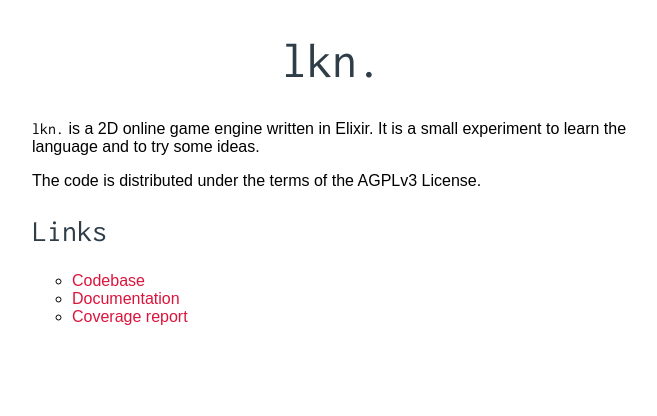
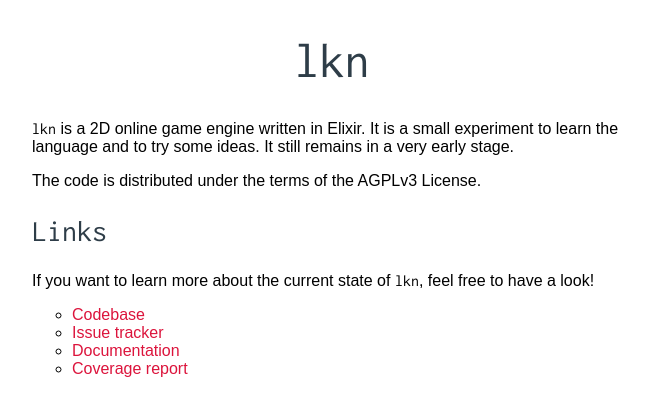
Before and after one commit to lkn-org/lkn-core, a plain HTML site: page deploy/index.html in a window 1280 px wide. Shown: the whole page, without its empty margins (308-965 px from the left). Drawn offline with Linux system fonts and the light colour scheme.

Commit message:
chore: Improve the public website

```diff
--- a/deploy/index.html
+++ b/deploy/index.html
@@ -40,12 +40,12 @@
   </style>
 </head>
 <body>
-  <h1>lkn.</h1>
+  <h1>lkn</h1>
 
   <p>
-    <span class="lkn">lkn.</span> is a 2D online game engine written in
+    <span class="lkn">lkn</span> is a 2D online game engine written in
     Elixir. It is a small experiment to learn the language and to try some
-    ideas.
+    ideas. It still remains in a very early stage.
   </p>
 
   <p>
@@ -54,9 +54,17 @@
 
   <h2>Links</h2>
 
+  <p>
+    If you want to learn more about the current state
+    of <span class="lkn">lkn</span>, feel free to have a look!
+  </p>
+
   <ul>
     <li>
       <a href="https://nest.pijul.com/lthms/lkn">Codebase</a>
+    </li>
+    <li>
+      <a href="https://tree.taiga.io/project/lthms-lkn/issues?order_by=status">Issue tracker</a>
     </li>
     <li>
       <a href="docs/index.html">Documentation</a>
```
